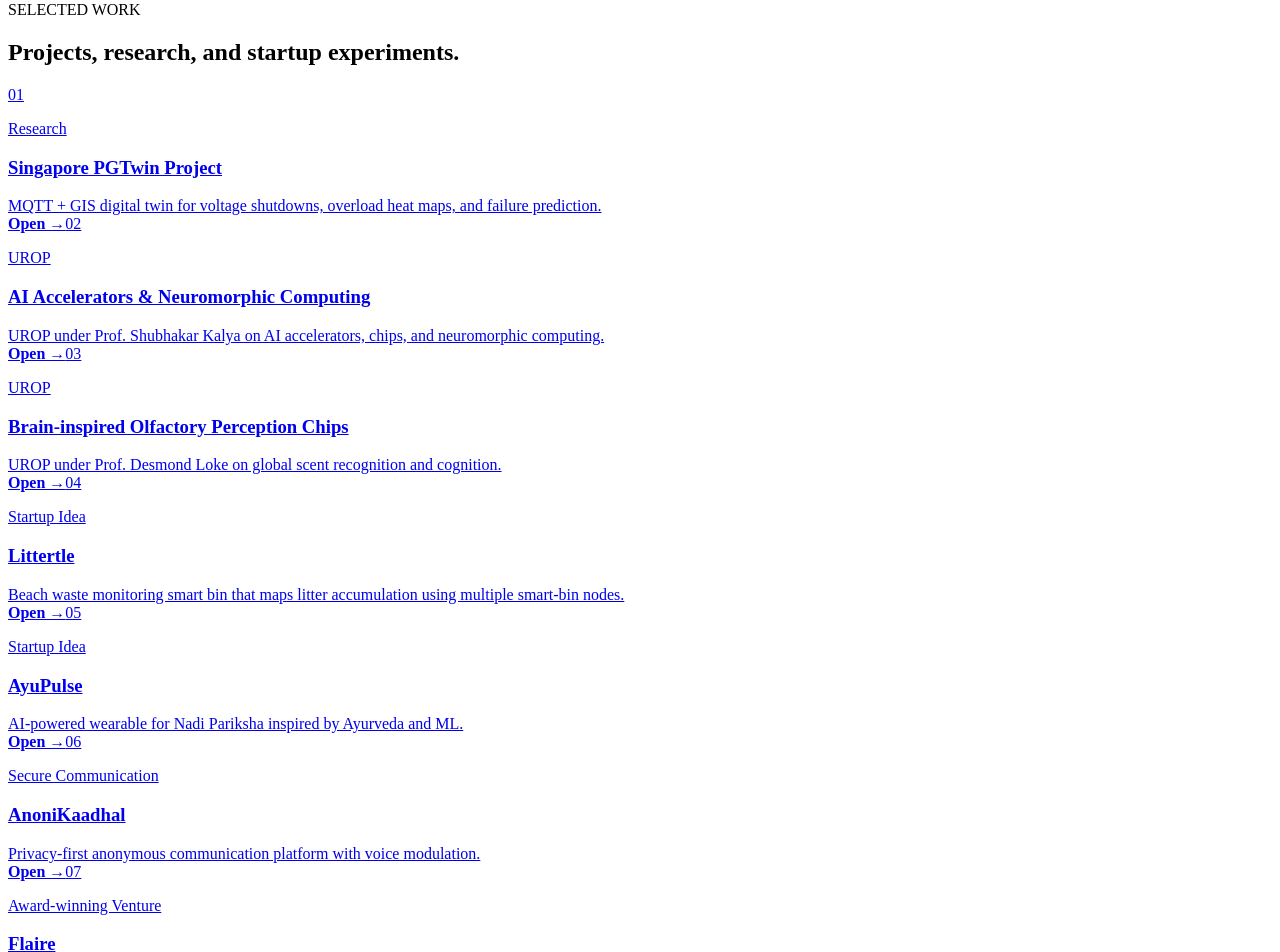
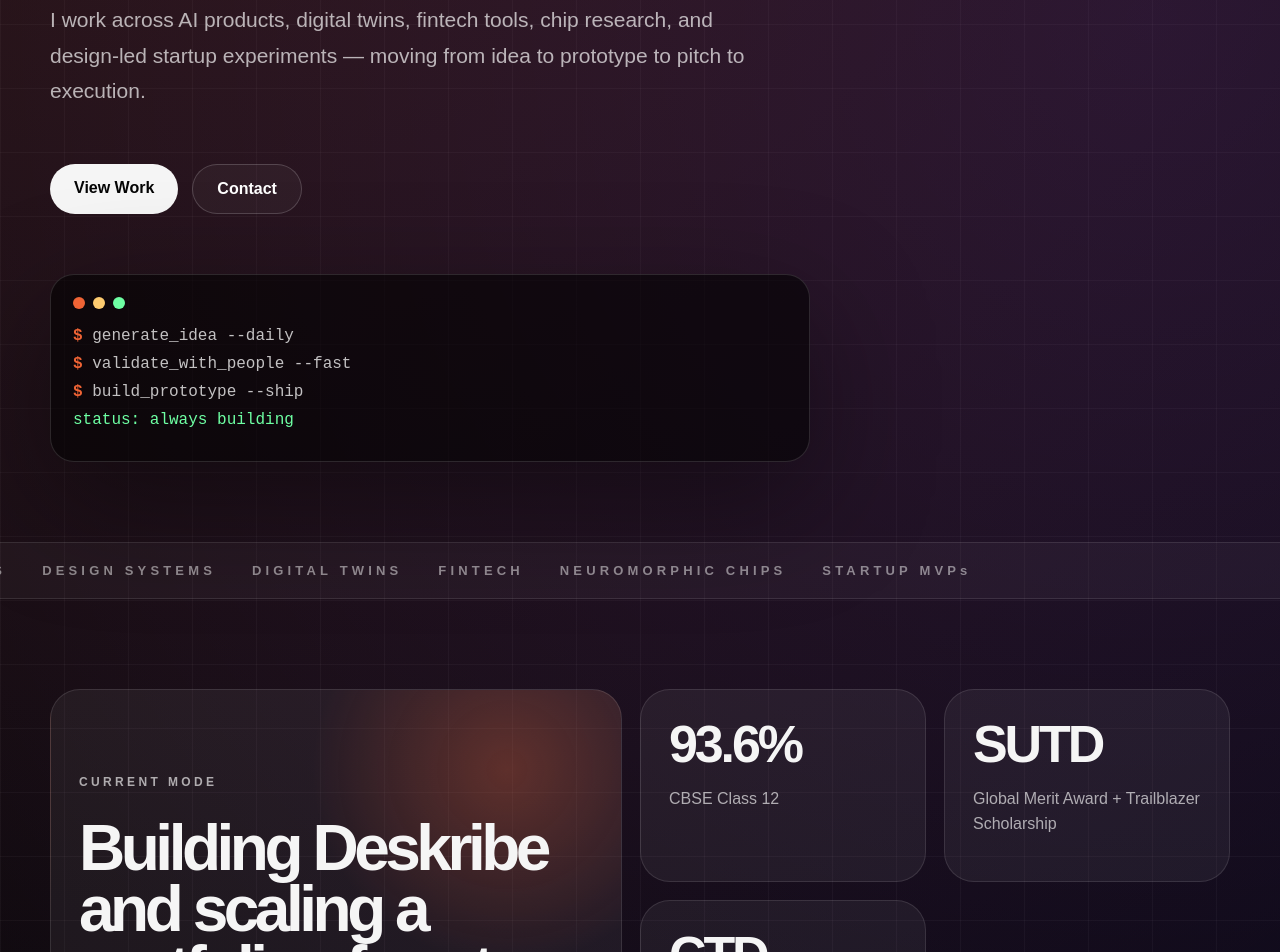
Before and after one commit to tejaaswinv/portfolio, a Next.js app: page / in a window 1280 px wide. Shown: the part 680-1632 px from the top of the page. Built offline with nearby package versions, Linux system fonts and the light colour scheme.

Commit message:
Improve documentation carousel previews

```diff
--- a/app/globals.css
+++ b/app/globals.css
@@ -1,192 +1,599 @@
-/* =========================
-   DOCUMENTATION SHOWCASE
-========================= */
-
-.docsShowcase {
-  margin-top: 90px;
-  width: min(1180px, 100%);
+* {
+  box-sizing: border-box;
 }
 
-.docsHeader {
+html {
+  scroll-behavior: smooth;
+}
+
+body {
+  margin: 0;
+  background: #050505;
+  color: #f5f5f5;
+  font-family: Arial, Helvetica, sans-serif;
+}
+
+main {
+  min-height: 100vh;
+  background:
+    radial-gradient(circle at 20% 0%, rgba(240, 100, 53, 0.18), transparent 28%),
+    radial-gradient(circle at 90% 10%, rgba(130, 70, 255, 0.18), transparent 30%),
+    linear-gradient(90deg, rgba(255,255,255,0.035) 1px, transparent 1px),
+    linear-gradient(rgba(255,255,255,0.035) 1px, transparent 1px),
+    #050505;
+  background-size: auto, auto, 64px 64px, 64px 64px;
+}
+
+.nav {
+  width: min(1180px, calc(100% - 32px));
+  margin: 0 auto;
+  padding: 28px 0;
   display: flex;
   justify-content: space-between;
-  align-items: end;
-  gap: 40px;
-  margin-bottom: 34px;
+  align-items: center;
 }
 
-.docsHeader h2 {
-  font-size: clamp(44px, 6vw, 84px);
-  line-height: 0.88;
-  letter-spacing: -0.08em;
-  margin: 12px 0 0;
+.brand {
+  font-size: 13px;
+  font-weight: 900;
+  letter-spacing: 0.35em;
 }
 
-.docsHeader > p {
-  max-width: 420px;
-  color: rgba(255,255,255,0.6);
-  line-height: 1.75;
-  font-size: 16px;
+.navLinks {
+  display: flex;
+  gap: 28px;
 }
 
-/* =========================
-   HORIZONTAL CAROUSEL
-========================= */
-
-.docsCarousel {
-  display: flex;
-  gap: 24px;
-  overflow-x: auto;
-  padding: 8px 2px 30px;
-  scroll-snap-type: x mandatory;
+.navLinks a {
+  color: rgba(255,255,255,0.58);
+  text-decoration: none;
+  font-size: 14px;
 }
 
-.docsCarousel::-webkit-scrollbar {
-  height: 10px;
+.navLinks a:hover {
+  color: #f06435;
 }
 
-.docsCarousel::-webkit-scrollbar-track {
-  background: rgba(255,255,255,0.05);
-  border-radius: 999px;
+.hero {
+  width: min(1180px, calc(100% - 32px));
+  margin: 0 auto;
+  min-height: 88vh;
+  padding: 80px 0;
+  display: flex;
+  flex-direction: column;
+  justify-content: center;
 }
 
-.docsCarousel::-webkit-scrollbar-thumb {
-  background: rgba(240,100,53,0.7);
-  border-radius: 999px;
+.heroBadge,
+.label {
+  color: #f06435;
+  font-size: 12px;
+  letter-spacing: 0.28em;
+  font-weight: 900;
+  text-transform: uppercase;
 }
 
-/* =========================
-   DOC CARD
-========================= */
+.hero h1 {
+  max-width: 1080px;
+  margin: 20px 0 0;
+  font-size: clamp(64px, 11vw, 150px);
+  line-height: 0.82;
+  letter-spacing: -0.09em;
+}
 
-.docPreviewCard {
-  min-width: 360px;
-  max-width: 360px;
+.hero h1 span {
+  display: block;
+  color: transparent;
+  -webkit-text-stroke: 1.5px rgba(255,255,255,0.85);
+}
+
+.heroText {
+  max-width: 720px;
+  margin-top: 34px;
+  color: rgba(255,255,255,0.68);
+  font-size: 21px;
+  line-height: 1.7;
+}
+
+.heroActions {
+  display: flex;
+  gap: 14px;
+  margin-top: 34px;
+  flex-wrap: wrap;
+}
+
+.primaryBtn,
+.secondaryBtn,
+.contact a {
+  text-decoration: none;
+  border-radius: 999px;
+  padding: 15px 24px;
+  font-weight: 900;
+}
+
+.primaryBtn {
+  background: #f5f5f5;
+  color: #050505;
+}
+
+.secondaryBtn,
+.contact a {
+  color: white;
+  border: 1px solid rgba(255,255,255,0.18);
+  background: rgba(255,255,255,0.04);
+}
+
+.console {
+  width: min(760px, 100%);
+  margin-top: 60px;
+  padding: 22px;
+  border-radius: 24px;
+  background: rgba(0,0,0,0.58);
+  border: 1px solid rgba(255,255,255,0.13);
+  box-shadow: 0 40px 120px rgba(0,0,0,0.4);
+  font-family: "Courier New", monospace;
+}
+
+.consoleTop {
+  display: flex;
+  gap: 8px;
+  margin-bottom: 18px;
+}
+
+.consoleTop span {
+  width: 12px;
+  height: 12px;
+  border-radius: 50%;
+  background: #f06435;
+}
+
+.consoleTop span:nth-child(2) {
+  background: #ffcc70;
+}
+
+.consoleTop span:nth-child(3) {
+  background: #6effa3;
+}
+
+.console p {
+  margin: 10px 0;
+  color: rgba(255,255,255,0.75);
+}
+
+.console b {
+  color: #f06435;
+}
+
+.console .success {
+  color: #6effa3;
+}
+
+.ticker {
+  border-top: 1px solid rgba(255,255,255,0.1);
+  border-bottom: 1px solid rgba(255,255,255,0.1);
+  background: rgba(255,255,255,0.035);
+  overflow: hidden;
+  display: flex;
+  gap: 36px;
+  padding: 20px 0;
+}
+
+.ticker span {
+  min-width: max-content;
+  color: rgba(255,255,255,0.48);
+  font-size: 13px;
+  letter-spacing: 0.32em;
+  font-weight: 900;
+  animation: ticker 15s linear infinite;
+}
+
+.bento,
+.section,
+.manifesto,
+.contact {
+  width: min(1180px, calc(100% - 32px));
+  margin: 0 auto;
+}
+
+.bento {
+  padding: 90px 0 20px;
+  display: grid;
+  grid-template-columns: 2fr 1fr 1fr;
+  gap: 18px;
+}
+
+.bentoCard {
+  min-height: 190px;
+  padding: 28px;
+  border-radius: 30px;
+  background: rgba(255,255,255,0.055);
+  border: 1px solid rgba(255,255,255,0.11);
+}
+
+.bentoCard.big {
+  grid-row: span 2;
+  min-height: 400px;
+  display: flex;
+  flex-direction: column;
+  justify-content: flex-end;
+  background:
+    radial-gradient(circle at 80% 20%, rgba(240,100,53,0.28), transparent 35%),
+    rgba(255,255,255,0.055);
+}
+
+.bentoCard h2 {
+  font-size: clamp(38px, 5vw, 68px);
+  line-height: 0.95;
+  letter-spacing: -0.07em;
+  margin: 14px 0 0;
+}
+
+.bentoCard h3 {
+  font-size: 52px;
+  line-height: 1;
+  margin: 0;
+  letter-spacing: -0.06em;
+}
+
+.bentoCard p {
+  color: rgba(255,255,255,0.64);
+  line-height: 1.6;
+}
+
+.section {
+  padding: 110px 0 20px;
+}
+
+.section h2,
+.manifesto h2,
+.contact h2 {
+  margin: 14px 0 38px;
+  font-size: clamp(44px, 6vw, 84px);
+  line-height: 0.92;
+  letter-spacing: -0.075em;
+}
+
+.projectList {
+  display: flex;
+  flex-direction: column;
+  border-top: 1px solid rgba(255,255,255,0.12);
+}
+
+.projectRow {
+  min-height: 170px;
+  display: grid;
+  grid-template-columns: 90px 1fr 100px;
+  gap: 24px;
+  align-items: center;
+  padding: 28px 0;
+  border-bottom: 1px solid rgba(255,255,255,0.12);
+  text-decoration: none;
+  color: white;
+  transition: 0.25s ease;
+}
+
+.projectRow:hover {
+  padding-left: 24px;
+  background: rgba(255,255,255,0.045);
+}
+
+.number {
+  color: rgba(255,255,255,0.35);
+  font-weight: 900;
+}
+
+.projectRow p {
+  margin: 0;
+  color: #f06435;
+  font-size: 12px;
+  font-weight: 900;
+  letter-spacing: 0.2em;
+  text-transform: uppercase;
+}
+
+.projectRow h3 {
+  font-size: clamp(32px, 4.8vw, 62px);
+  letter-spacing: -0.065em;
+  margin: 10px 0;
+}
+
+.projectRow span {
+  color: rgba(255,255,255,0.62);
+  font-size: 17px;
+  line-height: 1.6;
+}
+
+.projectRow strong {
+  color: rgba(255,255,255,0.72);
+}
+
+.twoCol {
+  display: grid;
+  grid-template-columns: 0.9fr 1.1fr;
+  gap: 50px;
+  align-items: start;
+}
+
+.infoGrid {
+  display: grid;
+  gap: 16px;
+}
+
+.infoGrid div {
+  padding: 26px;
+  border-radius: 24px;
+  background: rgba(255,255,255,0.055);
+  border: 1px solid rgba(255,255,255,0.11);
+  color: rgba(255,255,255,0.78);
+  line-height: 1.7;
+}
+
+.skillsCloud {
+  display: flex;
+  flex-wrap: wrap;
+  gap: 14px;
+}
+
+.skillsCloud span {
+  padding: 14px 20px;
+  border-radius: 999px;
+  background: rgba(255,255,255,0.07);
+  border: 1px solid rgba(255,255,255,0.12);
+  font-weight: 800;
+}
+
+.manifesto {
+  padding: 110px 0;
+}
+
+.manifesto h2 {
+  padding: 48px;
+  border-radius: 36px;
+  background:
+    radial-gradient(circle at top right, rgba(240,100,53,0.25), transparent 35%),
+    rgba(255,255,255,0.055);
+  border: 1px solid rgba(255,255,255,0.12);
+}
+
+.contact {
+  padding: 80px 0 100px;
+}
+
+.contact div {
+  display: flex;
+  gap: 12px;
+  flex-wrap: wrap;
+}
+
+/* PROJECT PAGE */
+
+.projectPage {
+  min-height: 100vh;
+  padding: 48px;
+  background:
+    radial-gradient(circle at top left, rgba(240,100,53,0.25), transparent 30%),
+    radial-gradient(circle at top right, rgba(129,23,72,0.35), transparent 30%),
+    #05030a;
+}
+
+.backLink {
+  color: rgba(255,255,255,0.75);
+  text-decoration: none;
+  font-weight: 800;
+}
+
+.projectHero {
+  width: min(1000px, 100%);
+  margin-top: 90px;
+}
+
+.projectHero h1 {
+  font-size: clamp(52px, 9vw, 110px);
+  line-height: 0.9;
+  letter-spacing: -0.08em;
+  margin: 18px 0;
+}
+
+.projectHero p {
+  max-width: 820px;
+  color: rgba(255,255,255,0.72);
+  font-size: 20px;
+  line-height: 1.8;
+}
+
+.heroLiveButton {
+  display: inline-block;
+  margin-top: 28px;
+  padding: 14px 20px;
+  border-radius: 999px;
+  background: white;
+  color: black;
+  font-weight: 900;
+  text-decoration: none;
+}
+
+.caseGrid {
+  width: min(1180px, 100%);
+  margin-top: 70px;
+  display: grid;
+  grid-template-columns: repeat(3, 1fr);
+  gap: 18px;
+}
+
+.caseCard {
+  padding: 32px;
+  border-radius: 30px;
+  background: rgba(255,255,255,0.055);
+  border: 1px solid rgba(255,255,255,0.12);
+}
+
+.caseCard h2 {
+  font-size: 34px;
+  line-height: 1;
+  letter-spacing: -0.05em;
+}
+
+.caseCard span {
+  color: rgba(255,255,255,0.68);
+  line-height: 1.75;
+  font-size: 17px;
+}
+
+.projectDetailBox {
+  margin-top: 60px;
+  width: min(900px, 100%);
+  padding: 36px;
+  border-radius: 32px;
+  background: rgba(255,255,255,0.07);
+  border: 1px solid rgba(255,255,255,0.12);
+}
+
+.projectDetailBox h2 {
+  margin-top: 0;
+  font-size: 36px;
+}
+
+.projectTags {
+  display: flex;
+  flex-wrap: wrap;
+  gap: 12px;
+  margin-top: 22px;
+}
+
+.projectTags span {
+  padding: 12px 16px;
+  border-radius: 999px;
+  background: rgba(255,255,255,0.07);
+  border: 1px solid rgba(255,255,255,0.13);
+  font-weight: 800;
+}
+
+.productShowcase {
+  margin-top: 60px;
+  width: min(1180px, 100%);
+  padding: 38px;
+  border-radius: 36px;
+  background:
+    radial-gradient(circle at 80% 20%, rgba(240,100,53,0.22), transparent 35%),
+    rgba(255,255,255,0.055);
+  border: 1px solid rgba(255,255,255,0.12);
+  display: grid;
+  grid-template-columns: 0.9fr 1.1fr;
+  gap: 32px;
+  align-items: center;
+}
+
+.productShowcase h2 {
+  font-size: clamp(36px, 5vw, 64px);
+  line-height: 0.95;
+  letter-spacing: -0.065em;
+  margin: 14px 0;
+}
+
+.productShowcase p {
+  color: rgba(255,255,255,0.68);
+  line-height: 1.7;
+}
+
+.previewCard {
+  min-height: 360px;
   border-radius: 30px;
   overflow: hidden;
-  text-decoration: none;
-  color: white;
   background:
-    linear-gradient(
-      135deg,
-      rgba(255,255,255,0.11),
-      rgba(255,255,255,0.03)
-    );
-  border: 1px solid rgba(255,255,255,0.12);
-  transition: 0.3s ease;
-  scroll-snap-align: start;
-  position: relative;
-}
-
-.docPreviewCard:hover {
-  transform: translateY(-10px);
-  border-color: rgba(240,100,53,0.7);
+    linear-gradient(135deg, rgba(255,255,255,0.13), rgba(255,255,255,0.035));
+  border: 1px solid rgba(255,255,255,0.15);
   box-shadow: 0 40px 100px rgba(0,0,0,0.35);
 }
 
-/* =========================
-   THUMBNAIL
-========================= */
-
-.docThumbnail {
-  height: 250px;
-  padding: 22px;
-  background:
-    radial-gradient(circle at top right, rgba(240,100,53,0.16), transparent 35%),
-    #0c0c0c;
-  display: grid;
-  place-items: center;
-  overflow: hidden;
-  position: relative;
+.previewTop {
+  height: 48px;
+  display: flex;
+  gap: 9px;
+  align-items: center;
+  padding: 0 16px;
+  background: rgba(0,0,0,0.35);
+  border-bottom: 1px solid rgba(255,255,255,0.1);
 }
 
-.docThumbnail::after {
-  content: "";
-  position: absolute;
-  inset: 0;
-  background:
-    linear-gradient(to bottom, transparent, rgba(0,0,0,0.12));
-  pointer-events: none;
+.previewTop span {
+  width: 12px;
+  height: 12px;
+  border-radius: 50%;
+  background: #f06435;
 }
 
-.docThumbnail img {
-  width: 100%;
-  height: 100%;
-  object-fit: contain;
-  border-radius: 18px;
-  box-shadow:
-    0 25px 80px rgba(0,0,0,0.35),
-    0 0 0 1px rgba(255,255,255,0.06);
-  transition: 0.35s ease;
-  background: white;
+.previewTop span:nth-child(2) {
+  background: #ffcc70;
 }
 
-.docPreviewCard:hover .docThumbnail img {
-  transform: scale(1.03);
+.previewTop span:nth-child(3) {
+  background: #6effa3;
 }
 
-/* =========================
-   FALLBACK
-========================= */
-
-.docFallback {
-  width: 120px;
-  height: 150px;
-  border-radius: 20px;
-  background: white;
-  color: #050505;
-  display: grid;
-  place-items: center;
-  font-weight: 950;
-  letter-spacing: 0.18em;
-  box-shadow: 0 30px 80px rgba(0,0,0,0.35);
+.previewContent {
+  padding: 42px;
 }
 
-/* =========================
-   META
-========================= */
-
-.docMeta {
-  padding: 24px;
+.previewContent p {
+  color: #f06435;
+  font-weight: 900;
+  letter-spacing: 0.18em;
+  text-transform: uppercase;
+  font-size: 12px;
 }
 
-.docMeta p {
-  margin: 0;
-  color: #f06435;
-  font-size: 12px;
-  letter-spacing: 0.18em;
-  font-weight: 900;
+.previewContent h3 {
+  font-size: clamp(42px, 6vw, 82px);
+  line-height: 0.88;
+  letter-spacing: -0.08em;
+  margin: 18px 0;
 }
 
-.docMeta h3 {
-  margin: 14px 0;
-  font-size: 28px;
-  letter-spacing: -0.05em;
-  line-height: 1;
+.previewContent span {
+  color: rgba(255,255,255,0.66);
+  font-size: 18px;
+  line-height: 1.7;
 }
 
-.docMeta span {
-  color: rgba(255,255,255,0.58);
-  font-size: 14px;
-  font-weight: 800;
+.liveButton {
+  display: inline-block;
+  margin-top: 18px;
+  padding: 13px 18px;
+  border-radius: 999px;
+  background: white;
+  color: black;
+  font-weight: 900;
+  text-decoration: none;
 }
 
-/* =========================
-   MOBILE
-========================= */
+@keyframes ticker {
+  to {
+    transform: translateX(-280px);
+  }
+}
 
 @media (max-width: 850px) {
-  .docsHeader {
-    flex-direction: column;
-    align-items: flex-start;
+  .navLinks {
+    display: none;
   }
 
-  .docPreviewCard {
-    min-width: 290px;
-    max-width: 290px;
+  .hero h1 {
+    font-size: 64px;
   }
 
-  .docThumbnail {
-    height: 200px;
+  .bento,
+  .twoCol,
+  .projectRow,
+  .caseGrid,
+  .productShowcase {
+    grid-template-columns: 1fr;
+  }
+
+  .bentoCard.big {
+    min-height: 280px;
+  }
+
+  .projectRow {
+    gap: 10px;
   }
 }
```
